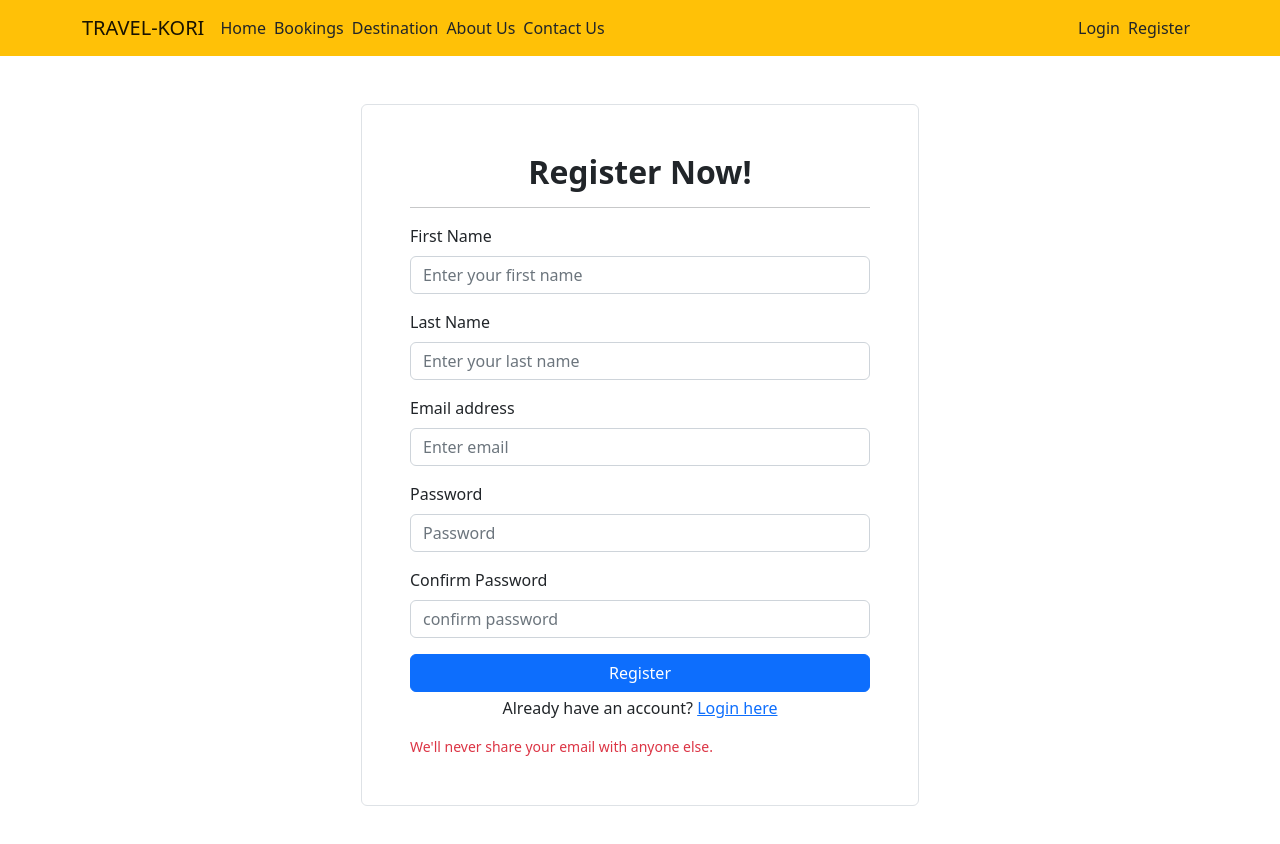
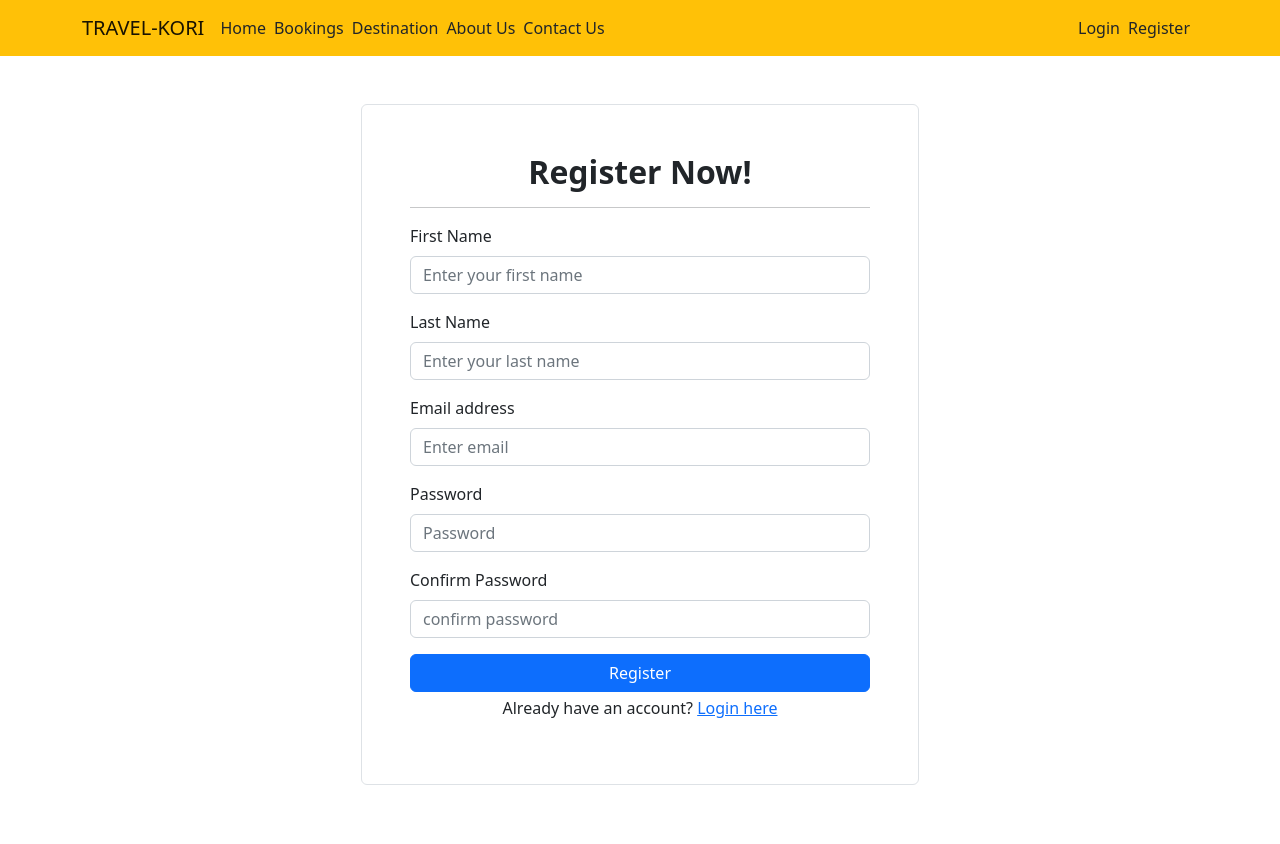
Before and after one commit to EhsanEIK/travel-kori-website, a React (Create React App) app: page /register in a window 1280 px wide. Shown: the top 844 px of the page. Built offline with nearby package versions, Linux system fonts and the light colour scheme.

Commit message:
added errorMsg state

```diff
--- a/src/Pages/Login/Register/Register.js
+++ b/src/Pages/Login/Register/Register.js
@@ -1,4 +1,4 @@
-import React, { useContext } from 'react';
+import React, { useContext, useState } from 'react';
 import Button from 'react-bootstrap/Button';
 import Form from 'react-bootstrap/Form';
 import { Link } from 'react-router-dom';
@@ -6,9 +6,14 @@ import { AuthContext } from '../../../contexts/AuthProvider';
 
 const Register = () => {
     const { createUser } = useContext(AuthContext);
+    const [errorMsg, setErrorMsg] = useState('');
+    const [successMsg, setSuccessMsg] = useState('');
 
     const handleRegisterSubmit = event => {
         event.preventDefault();
+        setErrorMsg('');
+        setSuccessMsg('');
+
         const form = event.target;
         const firstName = form.fname.value;
         const lastName = form.lname.value;
@@ -24,7 +29,7 @@ const Register = () => {
             .then(result => {
                 form.reset();
             })
-            .catch(error => console.error(error));
+            .catch(error => setErrorMsg(error));
     }
 
     return (
@@ -63,7 +68,7 @@ const Register = () => {
                     </Button>
                     <p className='text-center mt-1'>Already have an account? <Link to='/login'>Login here</Link></p>
                     <Form.Text className="text-danger d-block">
-                        We'll never share your email with anyone else.
+                        {errorMsg}
                     </Form.Text>
                 </Form>
             </div>
```
